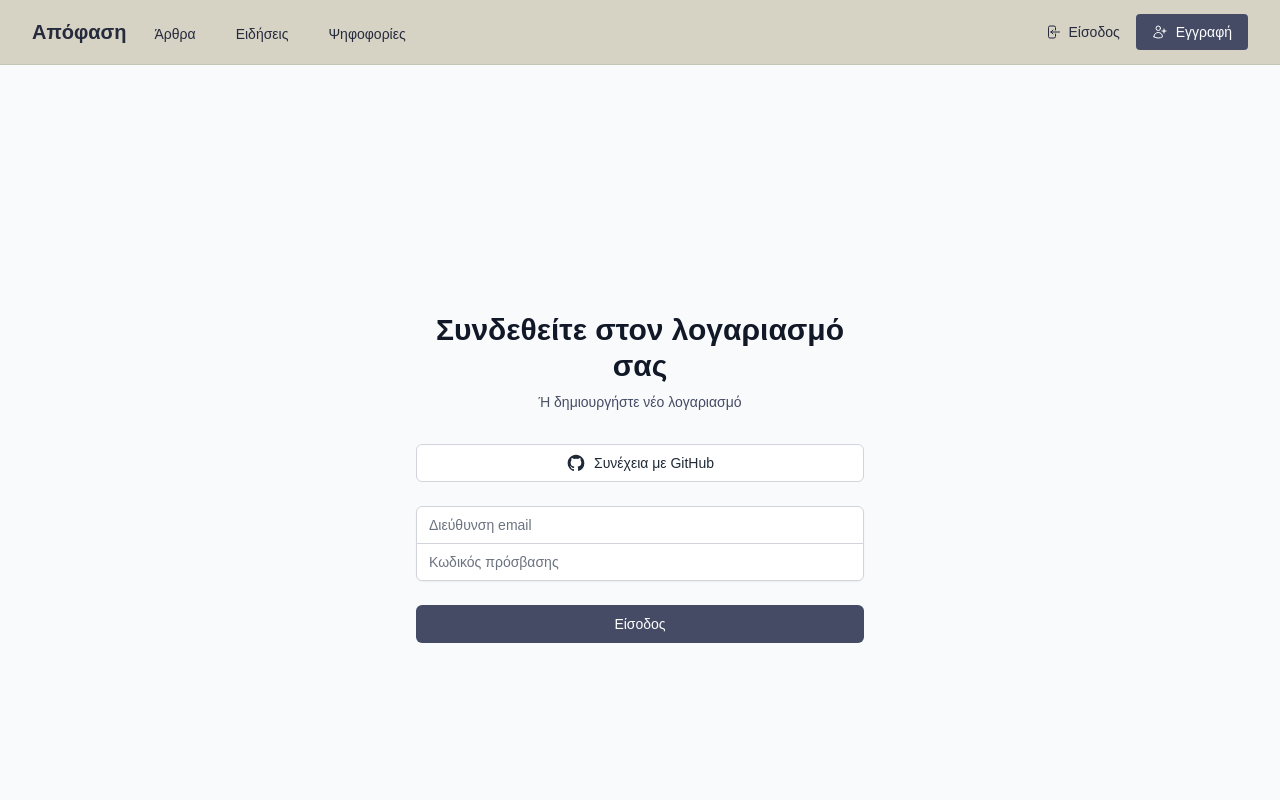
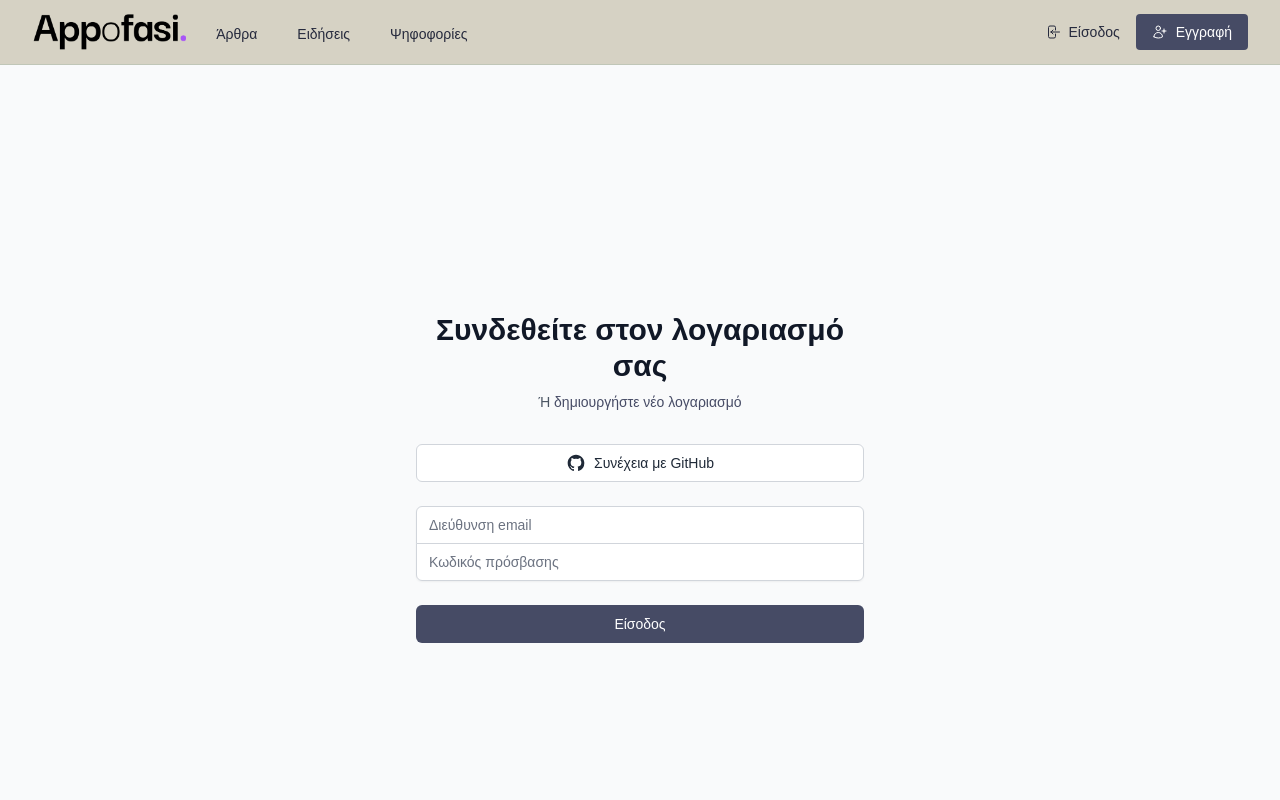
Before and after one commit to Antoniskp/appofasiv8, a Next.js app: page /login in a window 1280 px wide. Shown: the top 800 px of the page. Built offline with nearby package versions, Linux system fonts and the light colour scheme.

Commit message:
feat: swap top nav text with logo
Co-authored-by: Antoniskp <8067719+Antoniskp@users.noreply.github.com>

```diff
--- a/components/TopNav.js
+++ b/components/TopNav.js
@@ -72,8 +72,12 @@ export default function TopNav() {
       <div className="app-container">
         <div className="flex h-16 items-center justify-between">
           <div className="flex items-center">
-            <Link href="/" className="flex items-center text-xl font-bold text-blue-900">
-              Απόφαση
+            <Link href="/" className="flex items-center" aria-label="Appofasi home">
+              <img
+                src="/images/branding/appofasi-high-resolution-logo-transparent.png"
+                alt="Appofasi"
+                className="h-9 w-auto"
+              />
             </Link>
             <div className="hidden sm:ml-6 sm:flex sm:space-x-8">
               <Link
```
